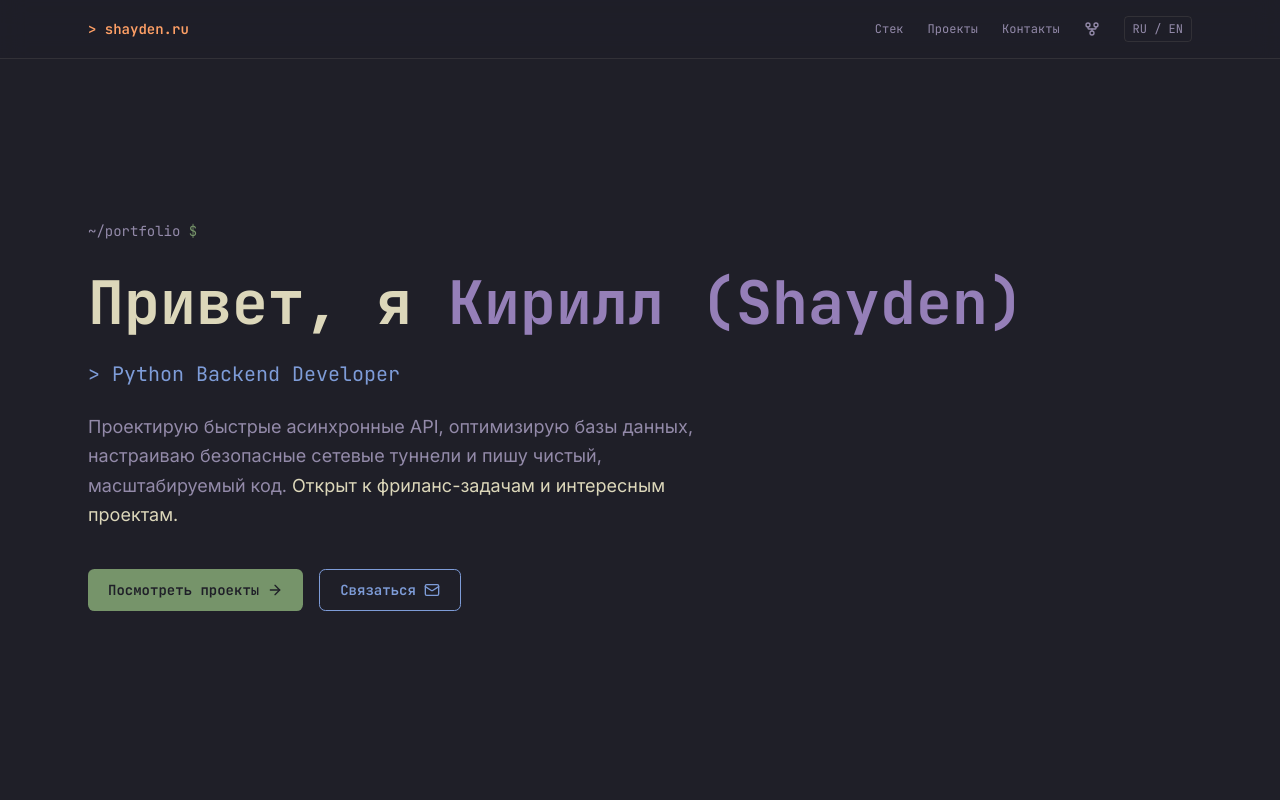
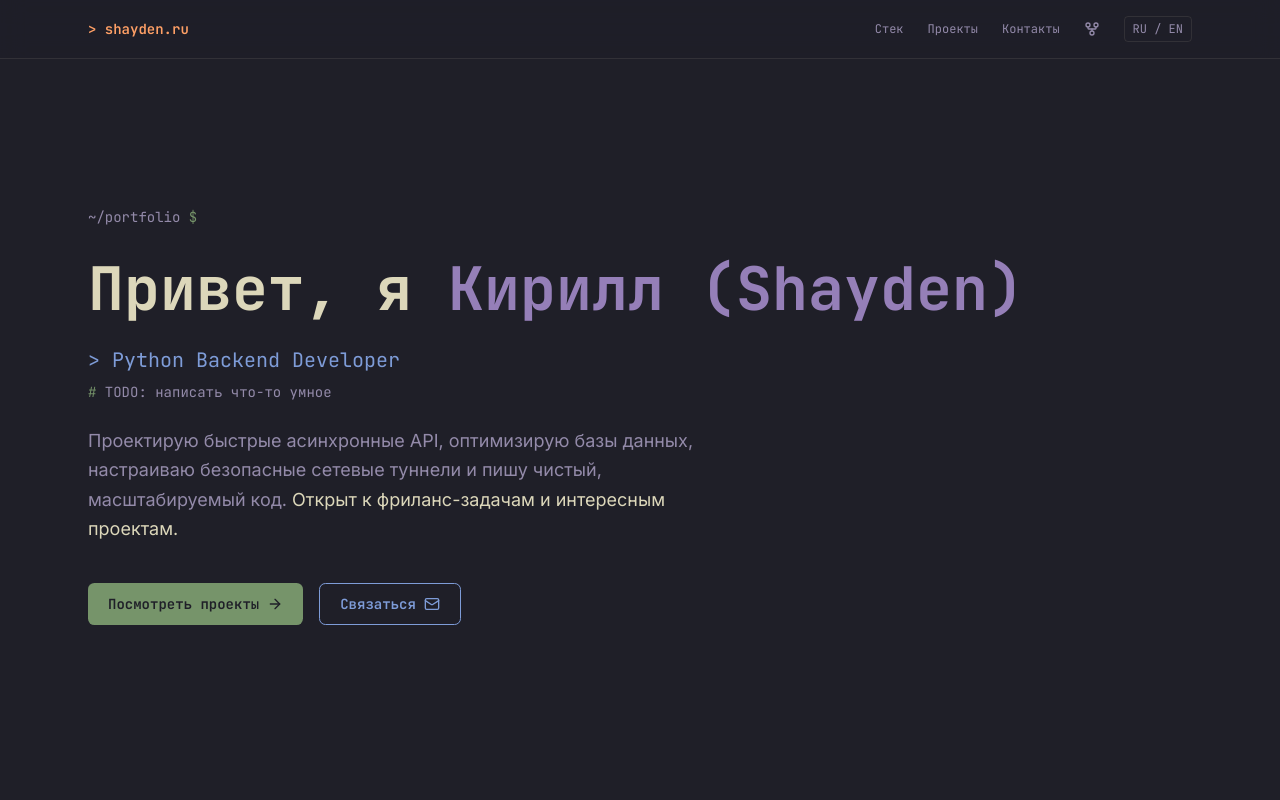
Before and after one commit to Sh1yden/My-Dev-Portfolio, a Next.js app: page / in a window 1280 px wide. Shown: the top 800 px of the page. Built offline with nearby package versions, Linux system fonts and the light colour scheme.

Commit message:
feat: add TODO note in hero component\n\nAdded a TODO note in the hero component for future enhancements.

```diff
--- a/components/hero.tsx
+++ b/components/hero.tsx
@@ -38,6 +38,9 @@ export function Hero() {
         <p className="font-mono text-lg text-[#7E9CD8] sm:text-xl">
           &gt; Python Backend Developer
         </p>
+        <p className="font-mono text-sm text-muted-foreground mt-2">
+          <span className="text-[#76946A]">#</span> TODO: написать что-то умное
+        </p>
       </div>
 
       {/* Bio */}
```
